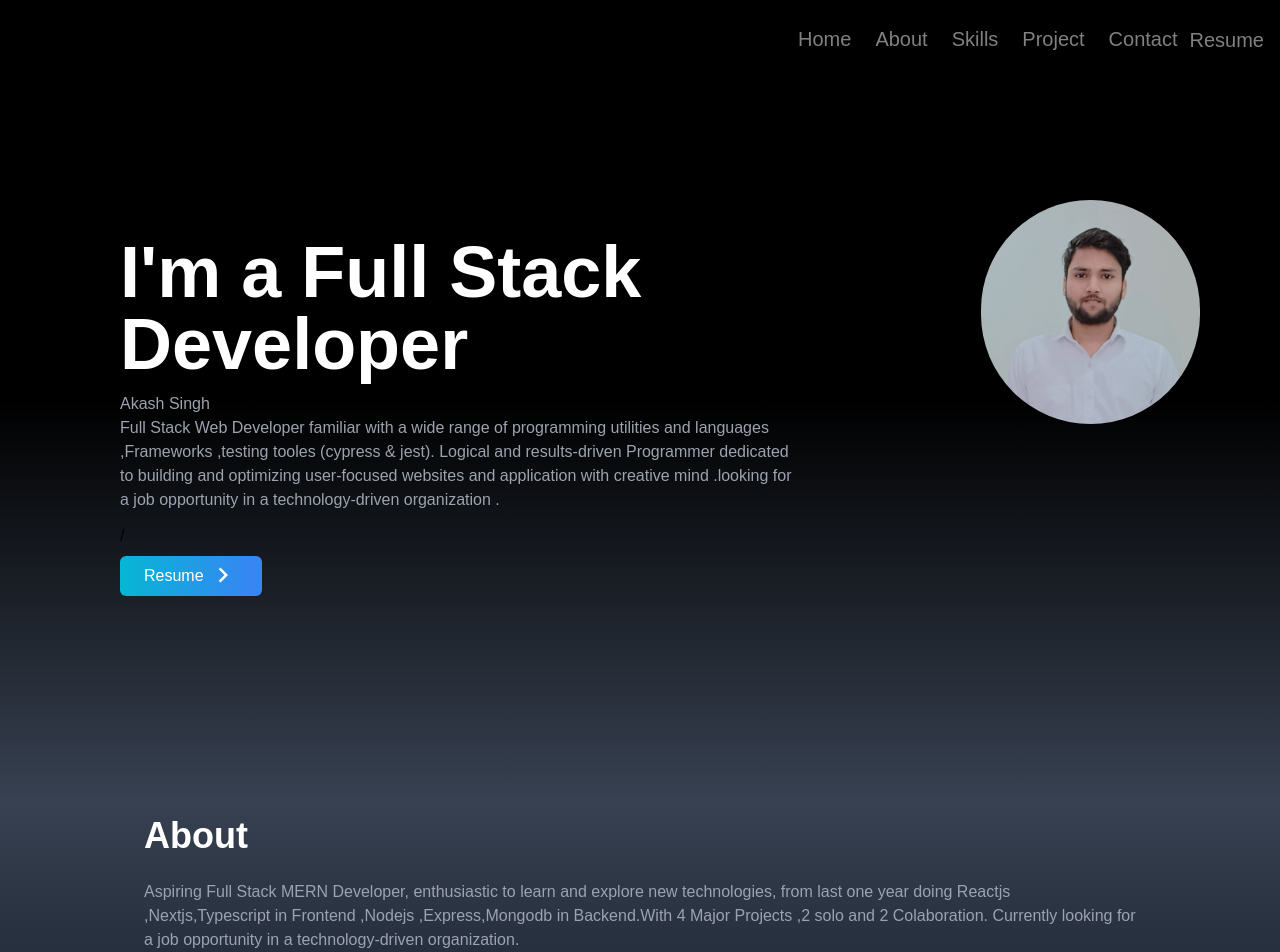
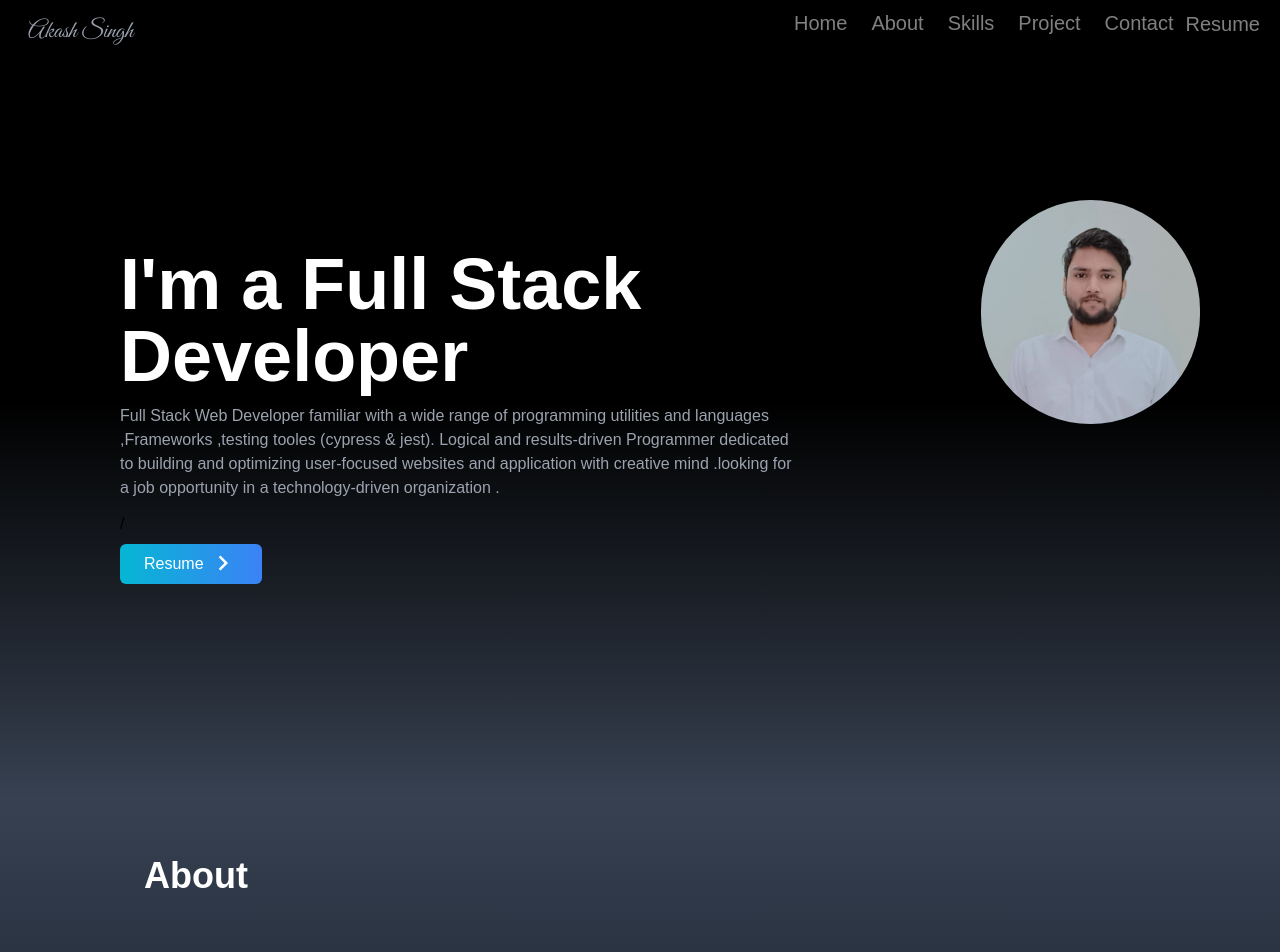
Before and after one commit to singh2198/singh2198.github.io, a React (Create React App) app: page / in a window 1280 px wide. Shown: the top 952 px of the page. Built offline with nearby package versions, Linux system fonts and the light colour scheme.

Commit message:
about heading inc/

```diff
--- a/public/index.html
+++ b/public/index.html
@@ -9,12 +9,13 @@
       name="description"
       content="Web site created using create-react-app"
     />
+    <!-- <link rel="icon" href="../src/assets/css.png"> -->
     <link rel="apple-touch-icon" href="%PUBLIC_URL%/logo192.png" />
     <!--
       manifest.json provides metadata used when your web app is installed on a
       user's mobile device or desktop. See https://developers.google.com/web/fundamentals/web-app-manifest/
     -->
-    <link rel="manifest" href="%PUBLIC_URL%/manifest.json" />
+    <!-- <link rel="manifest" href="%PUBLIC_URL%/manifest.json" /> -->
     <!--
       Notice the use of %PUBLIC_URL% in the tags above.
       It will be replaced with the URL of the `public` folder during the build.
@@ -24,7 +25,7 @@
       work correctly both with client-side routing and a non-root public URL.
       Learn how to configure a non-root public URL by running `npm run build`.
     -->
-    <title>React App</title>
+    <title>Akash-Singh-Resume</title>
   </head>
   <body>
     <noscript>You need to enable JavaScript to run this app.</noscript>
--- a/src/Component/About.jsx
+++ b/src/Component/About.jsx
@@ -4,20 +4,18 @@ import React from "react";
 const About = () => {
   return (
 
-    <div className="sm:w-full w-[127%] bg-gradient-to-b from-gray-700 to-gray-800 text-white ">
+    <div  className="sm:w-full w-[127%] bg-gradient-to-b from-gray-700 to-gray-800 text-white">
     <div
-      id="about"
-      className="about section"
-      name="about"
+    id="about" className="about section" name="about"
+
     >
-
       <div  className=" flex flex-col justify-center mx-auto w-full h-full p-4 max-w-screen-lg"  >
-        <div style={{paddingBottom:"8px"}}  >
-          <h3  style={{fontSize:"2.25rem",lineHeight:"2.5rem", fontWeight:700,color:"white"}}  >About </h3>
+        <div style={{paddingBottom:"1px"}}  >
+          <h3  style={{fontSize:"2.25rem",lineHeight:"7.5rem", fontWeight:700,color:"white" }}  >About </h3>
         </div>
 
         <div id="user-detail-intro">
-        <p className=" mt-1 text-gray-400 py-0 sm:py-3 w-full" >
+        <p className="  text-gray-400  sm:py-3 w-full" >
           Aspiring Full Stack MERN Developer, enthusiastic to learn and explore
           new technologies, from last one year doing Reactjs ,Nextjs,Typescript in Frontend ,Nodejs ,Express,Mongodb  in Backend.With 4 Major Projects ,2
           solo and 2 Colaboration. Currently looking for a job opportunity in a
--- a/src/Component/Home.jsx
+++ b/src/Component/Home.jsx
@@ -27,7 +27,8 @@ const Home = () => {
             id="user-detail-intro"
             className="text-gray-400 py-3 sm:py-3 max-w-2xl"
           >
-            <span id="user-detail-name">Akash Singh </span> <br></br>Full Stack
+            {/* <span id="user-detail-name">Akash Singh </span> <br></br> */}
+            Full Stack
             Web Developer familiar with a wide range of programming utilities
             and languages ,Frameworks ,testing tooles (cypress & jest). Logical and results-driven
             Programmer dedicated to building and optimizing user-focused
@@ -67,7 +68,7 @@ const Home = () => {
           </button>
         </div>
 
-        <div className=" h-[108%,127%] sm:h-[50%] md:top-10 ">
+        <div className=" h-[108%,127%] sm:h-[150%] md:h-[170%] lg:h-[50%] md:top-10 ">
           <img
             src={akashimg}
             alt="img"
--- a/src/Component/Nav.jsx
+++ b/src/Component/Nav.jsx
@@ -36,9 +36,9 @@ const Nav = () => {
 
   return (
     <div id="nav-menu">
-      <div className="flex justify-between items-center w-full h-20 px-4  text-white bg-black fixed">
+      <div className="flex justify-between items-center w-full h-15 px-5  text-white bg-black fixed">
         <div>
-          {/* <p className='text-3xl text-white hover:cursor-pointer font-signature mx-2 mt-4'>Akash </p> */}
+          <p className='text-2xl text-gray-400 hover:cursor-pointer font-signature mx-2 mt-4 '  id="user-detail-name">Akash Singh</p>
         </div>
 
         <div className=" hidden md:flex  ">
@@ -48,6 +48,7 @@ const Nav = () => {
                 key={id}
                 // class={cl}
                 style={{
+
                   paddingLeft: "0.75rem",
                   textTransform: "capitalize",
                   cursor: "pointer",
@@ -67,7 +68,7 @@ const Nav = () => {
                   target="_blank"
                   rel="noreferrer"
                   smooth
-                  duration={500}
+                  duration={900}
                 >
                   {link}
                 </Link>
--- a/src/Component/Project.jsx
+++ b/src/Component/Project.jsx
@@ -110,6 +110,7 @@ const Project = () => {
   ];
 
   return (
+
     <div
       id="projects"
       name="Project"
@@ -117,7 +118,7 @@ const Project = () => {
     >
       <div className="max-w-screen-lg p-4  mx-auto flex flex-col justify-center w-full h-full">
         <div className="pb-8">
-          <p className="text-4xl font-bold">Project</p>
+          <p className="text-4xl lime-height:2 font-bold" >Project</p>
           {/* <p className='py-6'>Check out some of my work right here</p> */}
         </div>
       </div>
```
